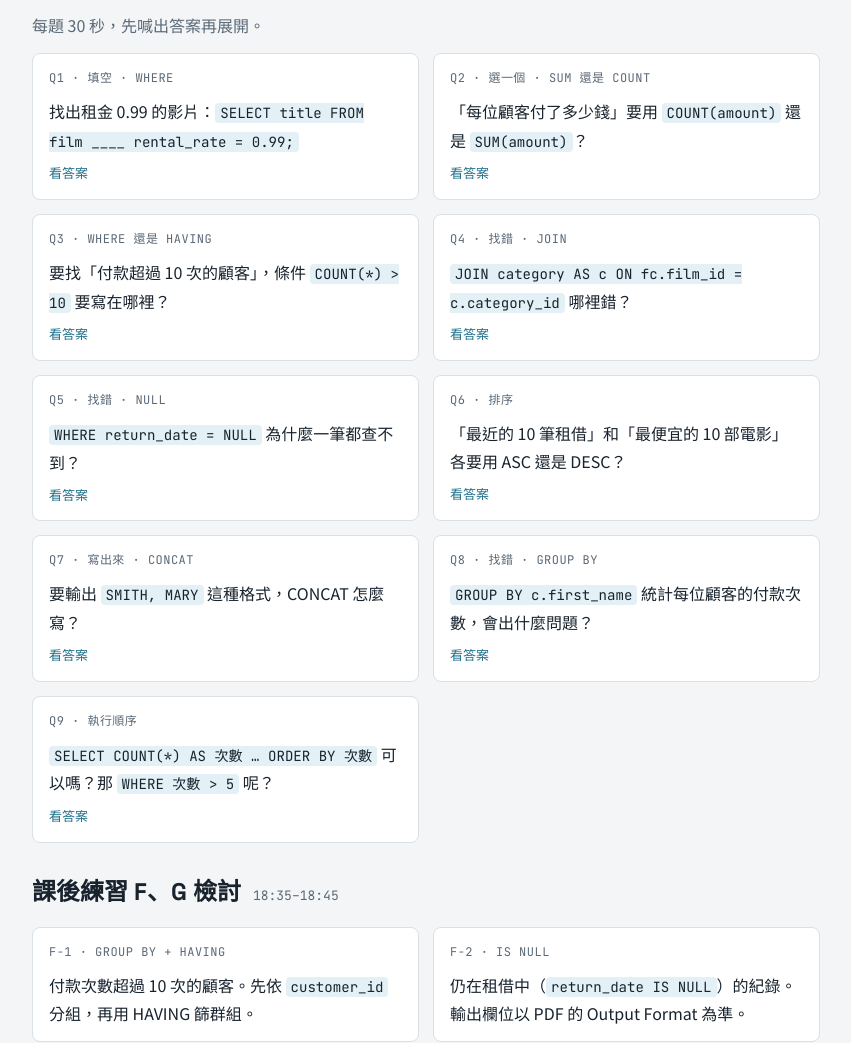
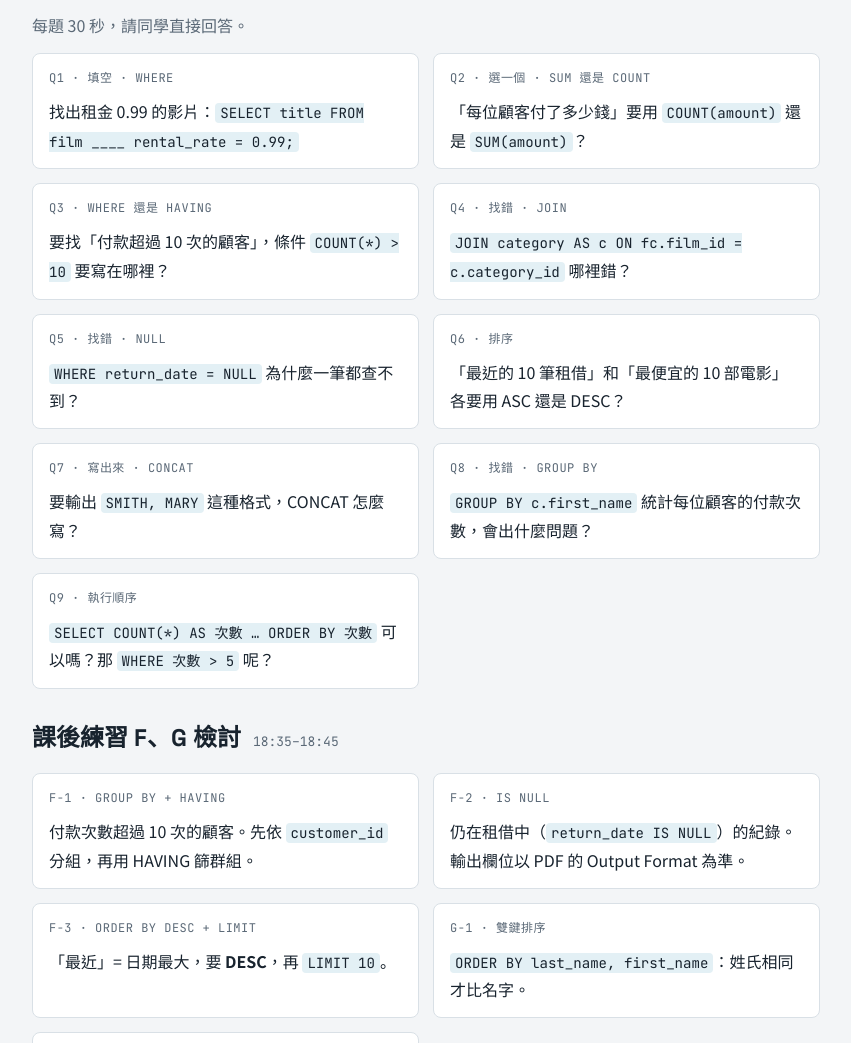
Before and after one commit to annieivy0224-byte/sql-day13, a plain HTML site: page index.html in a window 1280 px wide. Shown: the part 1245-2288 px from the top of the page, without its empty margins (214-1065 px from the left). Drawn offline with Linux system fonts and the light colour scheme.

Commit message:
Show quick-quiz questions only, answers kept separately
Co-Authored-By: Claude Opus 5.5 <noreply@anthropic.com>

```diff
--- a/index.html
+++ b/index.html
@@ -90,7 +90,6 @@ td.nul{color:var(--muted);font-style:italic}
 footer{color:var(--muted);font-size:13px;border-top:1px solid var(--line);padding-top:16px}
 @media (prefers-reduced-motion:reduce){*{scroll-behavior:auto!important}}
 html{scroll-behavior:smooth}
-details.qa{border:0;background:transparent}details.qa>summary{padding:0;font-size:13px;color:var(--accent);font-weight:400}details.qa>summary::after{content:none}details.qa .in{padding:8px 0 0;font-size:15px;color:var(--muted)}
 </style>
 </head>
 <body>
@@ -147,26 +146,17 @@ details.qa{border:0;background:transparent}details.qa>summary{padding:0;font-siz
     </tbody>
   </table></div>
   <h3>快問快答 9 題</h3>
-  <p class="lead">每題 30 秒，先喊出答案再展開。</p>
+  <p class="lead">每題 30 秒，請同學直接回答。</p>
   <div class="grid2">
-    <div class="card"><span class="lbl">Q1 · 填空 · WHERE</span><p>找出租金 0.99 的影片：<code>SELECT title FROM film ____ rental_rate = 0.99;</code></p>
-      <details class="qa"><summary>看答案</summary><div class="in"><p><code>WHERE</code>。篩選資料列用 WHERE。</p></div></details></div>
-    <div class="card"><span class="lbl">Q2 · 選一個 · SUM 還是 COUNT</span><p>「每位顧客付了多少錢」要用 <code>COUNT(amount)</code> 還是 <code>SUM(amount)</code>？</p>
-      <details class="qa"><summary>看答案</summary><div class="in"><p><code>SUM(amount)</code>。COUNT 數的是筆數，SUM 才是金額加總。</p></div></details></div>
-    <div class="card"><span class="lbl">Q3 · WHERE 還是 HAVING</span><p>要找「付款超過 10 次的顧客」，條件 <code>COUNT(*) &gt; 10</code> 要寫在哪裡？</p>
-      <details class="qa"><summary>看答案</summary><div class="in"><p>HAVING。WHERE 在分組前執行，那時還沒有 COUNT 的結果。</p></div></details></div>
-    <div class="card"><span class="lbl">Q4 · 找錯 · JOIN</span><p><code>JOIN category AS c ON fc.film_id = c.category_id</code> 哪裡錯？</p>
-      <details class="qa"><summary>看答案</summary><div class="in"><p>兩邊意義不同。JOIN 要接表示同一件事的欄位：<code>fc.category_id = c.category_id</code>。</p></div></details></div>
-    <div class="card"><span class="lbl">Q5 · 找錯 · NULL</span><p><code>WHERE return_date = NULL</code> 為什麼一筆都查不到？</p>
-      <details class="qa"><summary>看答案</summary><div class="in"><p>NULL 不能用等號比較，要寫 <code>IS NULL</code>。</p></div></details></div>
-    <div class="card"><span class="lbl">Q6 · 排序</span><p>「最近的 10 筆租借」和「最便宜的 10 部電影」各要用 ASC 還是 DESC？</p>
-      <details class="qa"><summary>看答案</summary><div class="in"><p>最近 = 日期最大，<code>ORDER BY rental_date DESC LIMIT 10</code>；最便宜 = 由小到大，<code>ORDER BY rental_rate ASC LIMIT 10</code>。</p></div></details></div>
-    <div class="card"><span class="lbl">Q7 · 寫出來 · CONCAT</span><p>要輸出 <code>SMITH, MARY</code> 這種格式，CONCAT 怎麼寫？</p>
-      <details class="qa"><summary>看答案</summary><div class="in"><p><code>CONCAT(last_name, ', ', first_name)</code>，逗號後面有一個空白。</p></div></details></div>
-    <div class="card"><span class="lbl">Q8 · 找錯 · GROUP BY</span><p><code>GROUP BY c.first_name</code> 統計每位顧客的付款次數，會出什麼問題？</p>
-      <details class="qa"><summary>看答案</summary><div class="in"><p>名字相同的不同顧客會被併成一組。分組要用 <code>c.customer_id</code>。</p></div></details></div>
-    <div class="card"><span class="lbl">Q9 · 執行順序</span><p><code>SELECT COUNT(*) AS 次數 … ORDER BY 次數</code> 可以嗎？那 <code>WHERE 次數 &gt; 5</code> 呢？</p>
-      <details class="qa"><summary>看答案</summary><div class="in"><p>ORDER BY 可以用別名，它在 SELECT 之後執行；WHERE 不行，它在 SELECT 之前就執行了，要改寫成 <code>HAVING COUNT(*) &gt; 5</code>。</p></div></details></div>
+    <div class="card"><span class="lbl">Q1 · 填空 · WHERE</span><p>找出租金 0.99 的影片：<code>SELECT title FROM film ____ rental_rate = 0.99;</code></p></div>
+    <div class="card"><span class="lbl">Q2 · 選一個 · SUM 還是 COUNT</span><p>「每位顧客付了多少錢」要用 <code>COUNT(amount)</code> 還是 <code>SUM(amount)</code>？</p></div>
+    <div class="card"><span class="lbl">Q3 · WHERE 還是 HAVING</span><p>要找「付款超過 10 次的顧客」，條件 <code>COUNT(*) &gt; 10</code> 要寫在哪裡？</p></div>
+    <div class="card"><span class="lbl">Q4 · 找錯 · JOIN</span><p><code>JOIN category AS c ON fc.film_id = c.category_id</code> 哪裡錯？</p></div>
+    <div class="card"><span class="lbl">Q5 · 找錯 · NULL</span><p><code>WHERE return_date = NULL</code> 為什麼一筆都查不到？</p></div>
+    <div class="card"><span class="lbl">Q6 · 排序</span><p>「最近的 10 筆租借」和「最便宜的 10 部電影」各要用 ASC 還是 DESC？</p></div>
+    <div class="card"><span class="lbl">Q7 · 寫出來 · CONCAT</span><p>要輸出 <code>SMITH, MARY</code> 這種格式，CONCAT 怎麼寫？</p></div>
+    <div class="card"><span class="lbl">Q8 · 找錯 · GROUP BY</span><p><code>GROUP BY c.first_name</code> 統計每位顧客的付款次數，會出什麼問題？</p></div>
+    <div class="card"><span class="lbl">Q9 · 執行順序</span><p><code>SELECT COUNT(*) AS 次數 … ORDER BY 次數</code> 可以嗎？那 <code>WHERE 次數 &gt; 5</code> 呢？</p></div>
   </div>
 </section>
 
```
